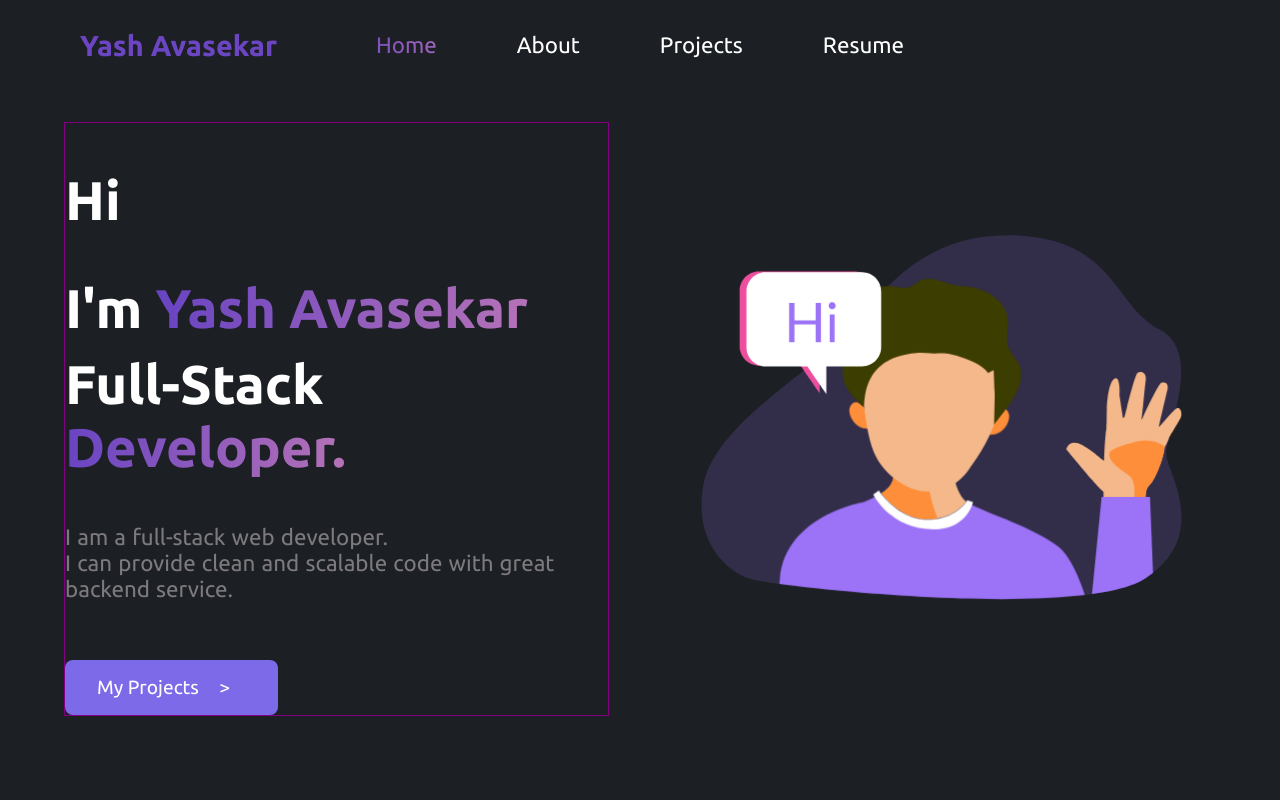
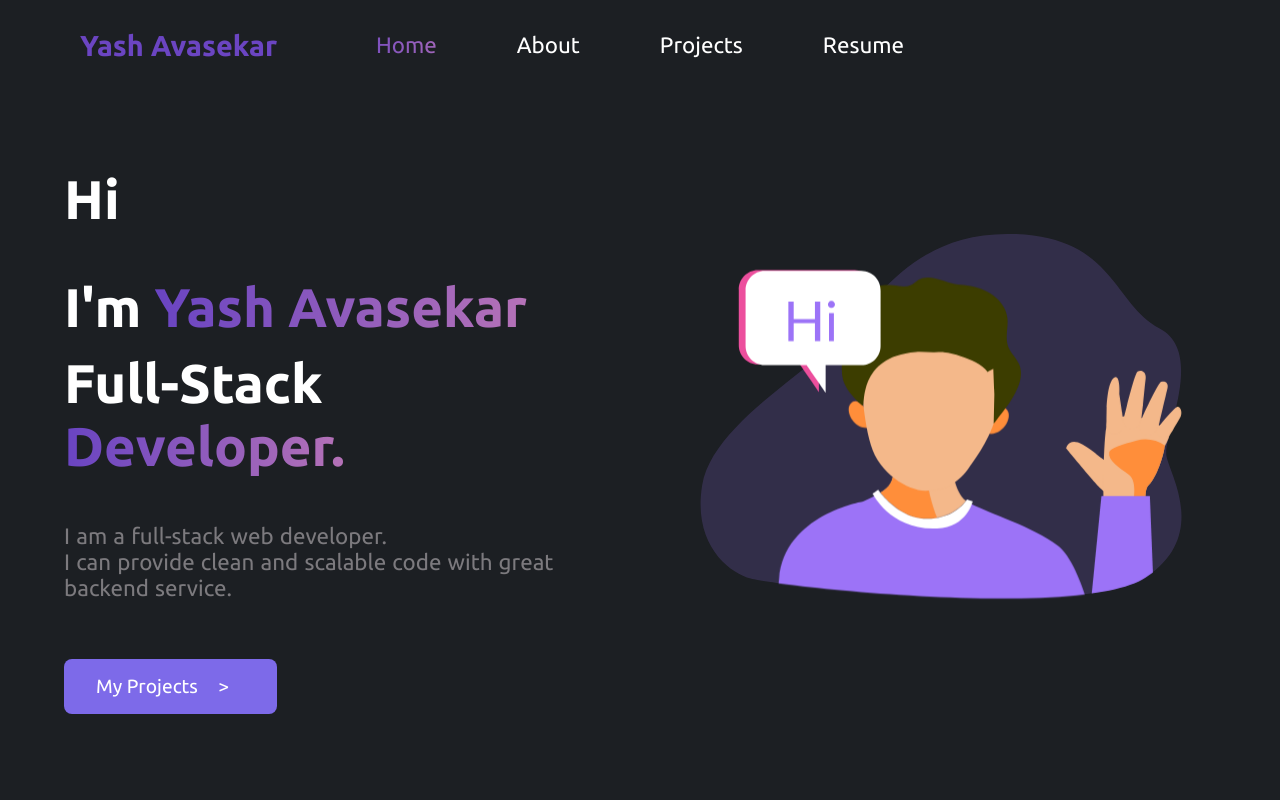
Before and after one commit to yash-avasekar/portfolio, a React (Create React App) app: page / in a window 1280 px wide. Shown: the top 800 px of the page. Built offline with nearby package versions, Linux system fonts and the light colour scheme.

Commit message:
removed border

```diff
--- a/src/App.css
+++ b/src/App.css
@@ -129,7 +129,6 @@ nav > li > a:hover {
   flex: 0.5;
   height: fit-content;
   align-self: center;
-  border: 1px solid purple;
 }
 
 .aside-image {
```
